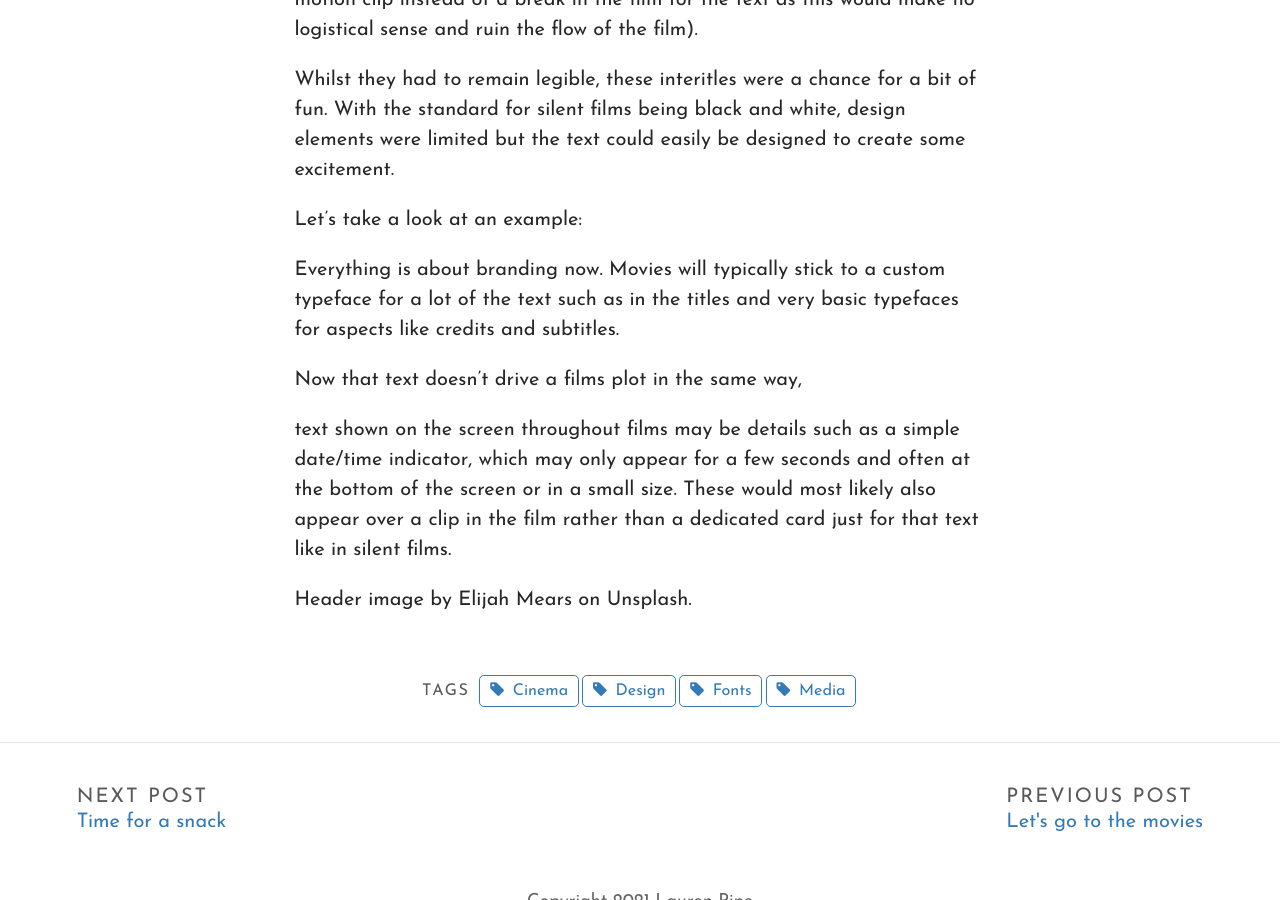
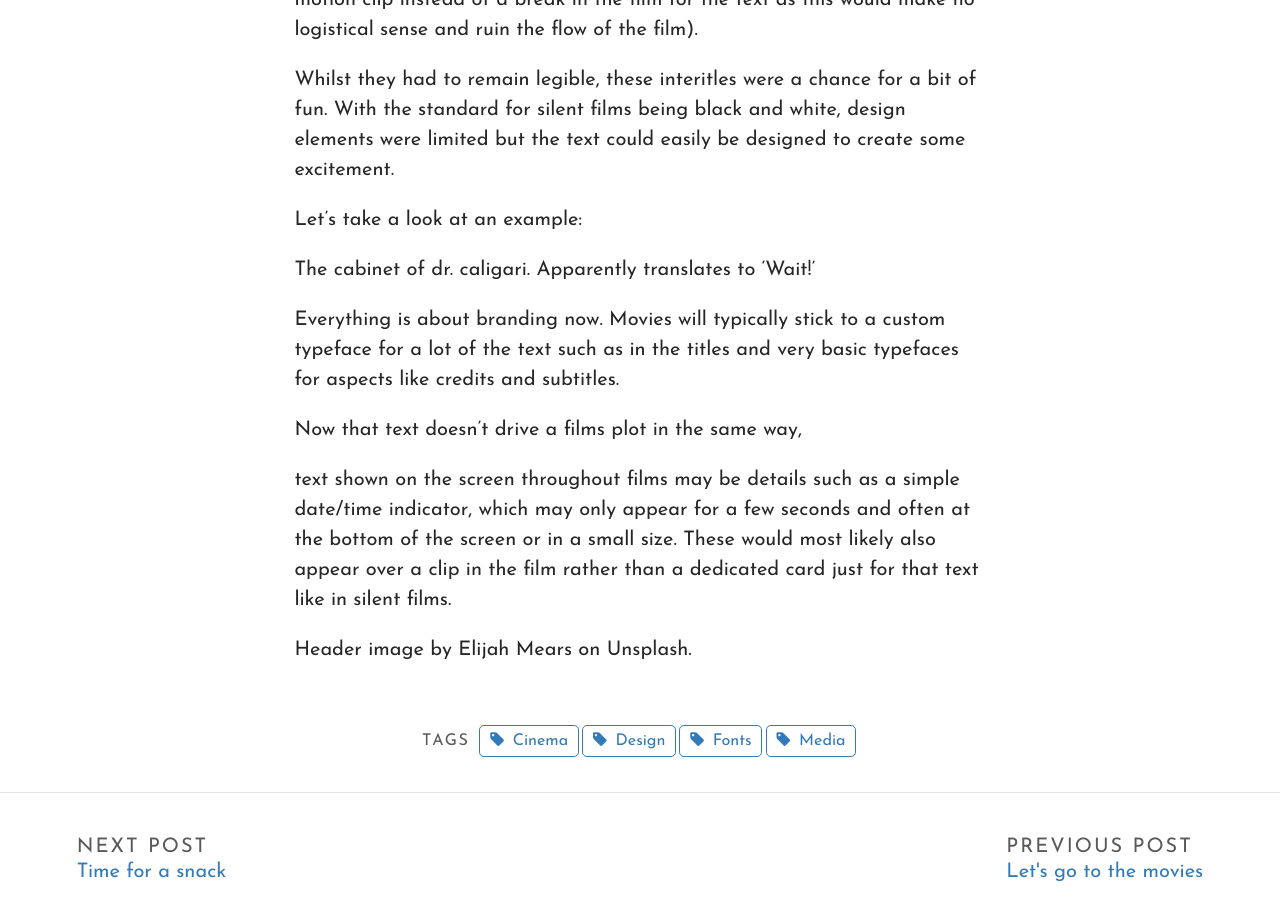
Before and after one commit to laurenlouisap/typography, a Jekyll site: the page built from _posts/2021-10-06-lets-go-back-in-time.md, in a window 1280 px wide and 900 px high, scrolled down 1054 px. Built offline with Jekyll 4.4.1, drawn with Linux system fonts in a browser that asks for light colours; some web fonts are replaced.

Commit message:
Update Post “2021-10-06-lets-go-back-in-time”

```diff
--- a/_posts/2021-10-06-lets-go-back-in-time.md
+++ b/_posts/2021-10-06-lets-go-back-in-time.md
@@ -24,12 +24,12 @@ Whilst they had to remain legible, these interitles were a chance for a bit of f
 
 Let's take a look at an example:
 
+The cabinet of dr. caligari. Apparently translates to 'Wait!'
+
 Everything is about branding now. Movies will typically stick to a custom typeface for a lot of the text such as in the titles and very basic typefaces for aspects like credits and subtitles.
 
 Now that text doesn't drive a films plot in the same way,
 
  text shown on the screen throughout films may be details such as a simple date/time indicator, which may only appear for a few seconds and often at the bottom of the screen or in a small size. These would most likely also appear over a clip in the film rather than a dedicated card just for that text like in silent films.
 
-
-
 Header image by Elijah Mears on Unsplash.
```
